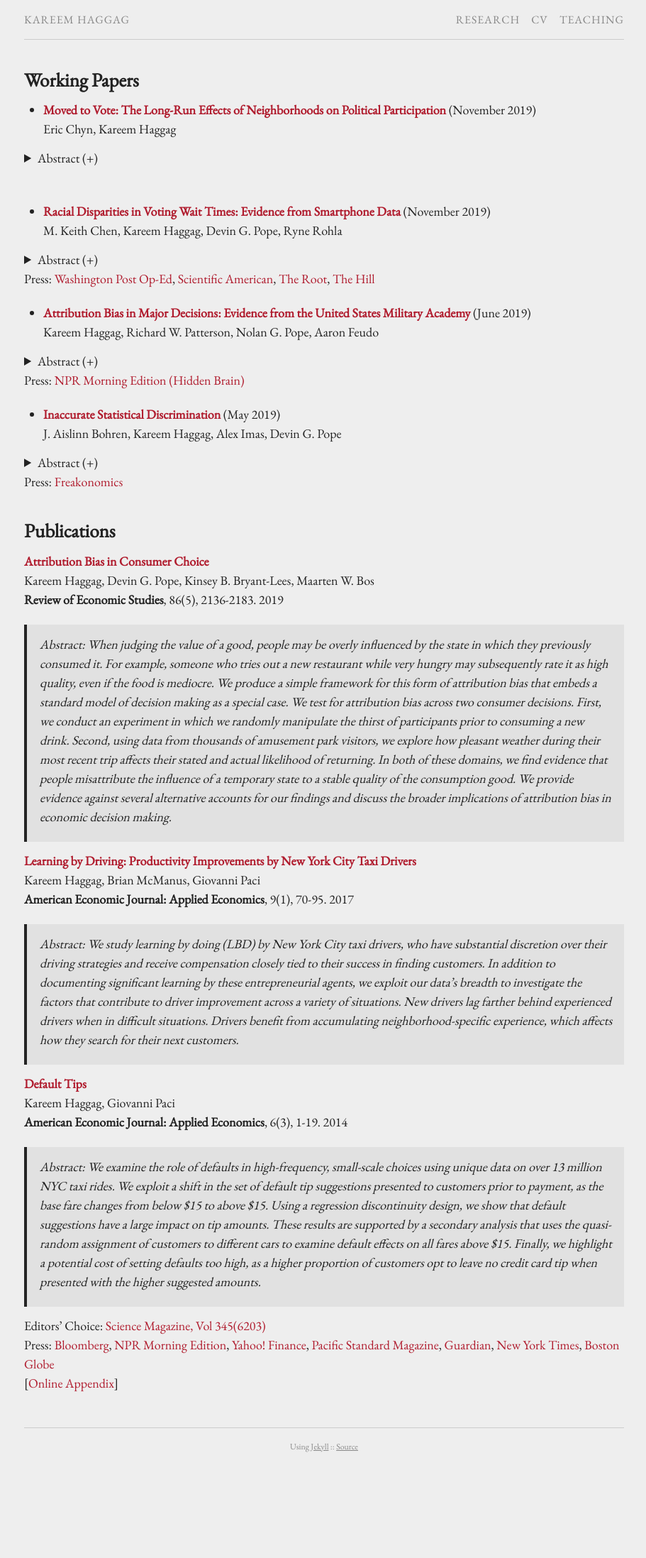
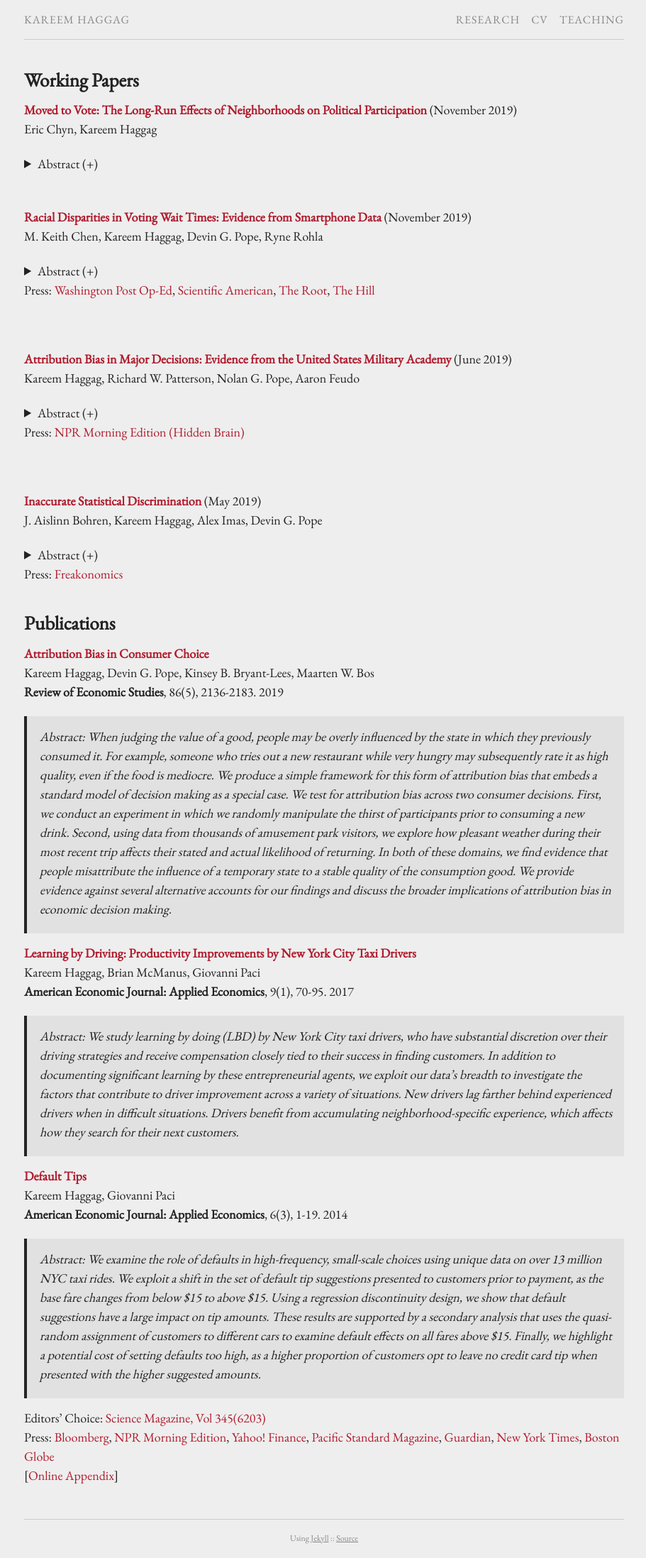
Before and after one commit to kareemhaggag/kareemhaggag.github.io, a Jekyll site: the page built from research.md, in a window 1280 px wide. Shown: the whole page at 71% size, without its empty margins (183-1094 px from the left). Built offline with Jekyll 4.4.1, drawn with Linux system fonts in a browser that asks for light colours; our own code applies the rules of GitHub Pages for plain Markdown files; before the commit the page ends 2065 px from its top, so only the background shows below that.

```diff
--- a/research.md
+++ b/research.md
@@ -4,7 +4,7 @@
 ---
 ## Working Papers
 
-* **[Moved to Vote: The Long-Run Effects of Neighborhoods on Political Participation](/f/Moved_to_Vote.pdf)** (November 2019)<br />
+**[Moved to Vote: The Long-Run Effects of Neighborhoods on Political Participation](/f/Moved_to_Vote.pdf)** (November 2019)<br />
 Eric Chyn, Kareem Haggag<br />
 <details><summary>Abstract (+)</summary>
 <blockquote>
@@ -13,27 +13,29 @@
 
 <p>&nbsp;</p>
 
-* **[Racial Disparities in Voting Wait Times: Evidence from Smartphone Data](/f/Racial_Disparities_in_Voting_Wait_Times.pdf)** (November 2019)<br />
+**[Racial Disparities in Voting Wait Times: Evidence from Smartphone Data](/f/Racial_Disparities_in_Voting_Wait_Times.pdf)** (November 2019)<br />
 M. Keith Chen, Kareem Haggag, Devin G. Pope, Ryne Rohla<br />
 <details><summary>Abstract (+)</summary>
 <blockquote>
 <p align="justify"> Equal access to voting is a core feature of democratic government. Using data from millions of smartphone users, we quantify a racial disparity in voting wait times across a nationwide sample of polling places during the 2016 U.S. presidential election. Relative to entirely-white neighborhoods, residents of entirely-black neighborhoods waited 29% longer to vote and were 74% more likely to spend more than 30 minutes at their polling place. This disparity holds when comparing predominantly white and black polling places within the same states and counties, and survives numerous robustness and placebo tests. We shed light on the mechanism for these results and discuss how geospatial data can be an effective tool to both measure and monitor these disparities going forward. <br /></p> </blockquote>
 </details>
 
- Press: [Washington Post Op-Ed](https://www.washingtonpost.com/opinions/there-are-stark-racial-disparities-in-voting-times-heres-how-to-fix-them/2019/12/16/5fb4948a-1c5b-11ea-b4c1-fd0d91b60d9e_story.html), [Scientific American](https://www.scientificamerican.com/article/smartphone-data-show-voters-in-black-neighborhoods-wait-longer1/), [The Root](https://www.theroot.com/study-black-people-wait-longer-to-vote-1838853772), [The Hill](https://thehill.com/homenews/campaign/460965-study-voters-in-black-neighborhoods-face-longer-wait-times)
+   Press: [Washington Post Op-Ed](https://www.washingtonpost.com/opinions/there-are-stark-racial-disparities-in-voting-times-heres-how-to-fix-them/2019/12/16/5fb4948a-1c5b-11ea-b4c1-fd0d91b60d9e_story.html), [Scientific American](https://www.scientificamerican.com/article/smartphone-data-show-voters-in-black-neighborhoods-wait-longer1/), [The Root](https://www.theroot.com/study-black-people-wait-longer-to-vote-1838853772), [The Hill](https://thehill.com/homenews/campaign/460965-study-voters-in-black-neighborhoods-face-longer-wait-times)
 
+&nbsp;
 
-* **[Attribution Bias in Major Decisions: Evidence from the United States Military Academy](/f/Attribution_Bias_USMA.pdf)** (June 2019)<br />
+**[Attribution Bias in Major Decisions: Evidence from the United States Military Academy](/f/Attribution_Bias_USMA.pdf)** (June 2019)<br />
  Kareem Haggag, Richard W. Patterson, Nolan G. Pope, Aaron Feudo<br />
 <details><summary>Abstract (+)</summary>
 <blockquote>
 <p align="justify"> Using administrative data, we study the role of attribution bias in a high-stakes, consequential decision: the choice of a college major. Specifically, we examine the influence of fatigue experienced during exposure to a general education course on whether students choose the major corresponding to that course. To do so, we exploit the conditional random assignment of student course schedules at the United States Military Academy. We find that students who are assigned to an early morning (7:30 AM) section of a general education course are roughly 10% less likely to major in that subject, relative to students assigned to a later time slot for the course. We find similar effects for fatigue generated by having one or more back-to-back courses immediately prior to a general education course that starts later in the day. Finally, we demonstrate that the pattern of results is consistent with attribution bias and difficult to reconcile with competing explanations. <br /></p> </blockquote>
 </details>
 
- Press: [NPR Morning Edition (Hidden Brain)](https://www.npr.org/2020/01/02/792976377/hidden-brain-the-way-you-feel-may-shape-the-way-you-think-about-your-job)
+   Press: [NPR Morning Edition (Hidden Brain)](https://www.npr.org/2020/01/02/792976377/hidden-brain-the-way-you-feel-may-shape-the-way-you-think-about-your-job)
 
+&nbsp;
 
-* **[Inaccurate Statistical Discrimination](/f/Inaccurate_Statistical_Discrimination.pdf)** (May 2019)<br />
+**[Inaccurate Statistical Discrimination](/f/Inaccurate_Statistical_Discrimination.pdf)** (May 2019)<br />
  J. Aislinn Bohren, Kareem Haggag, Alex Imas, Devin G. Pope<br />
 <details><summary>Abstract (+)</summary>
 <blockquote>
```
